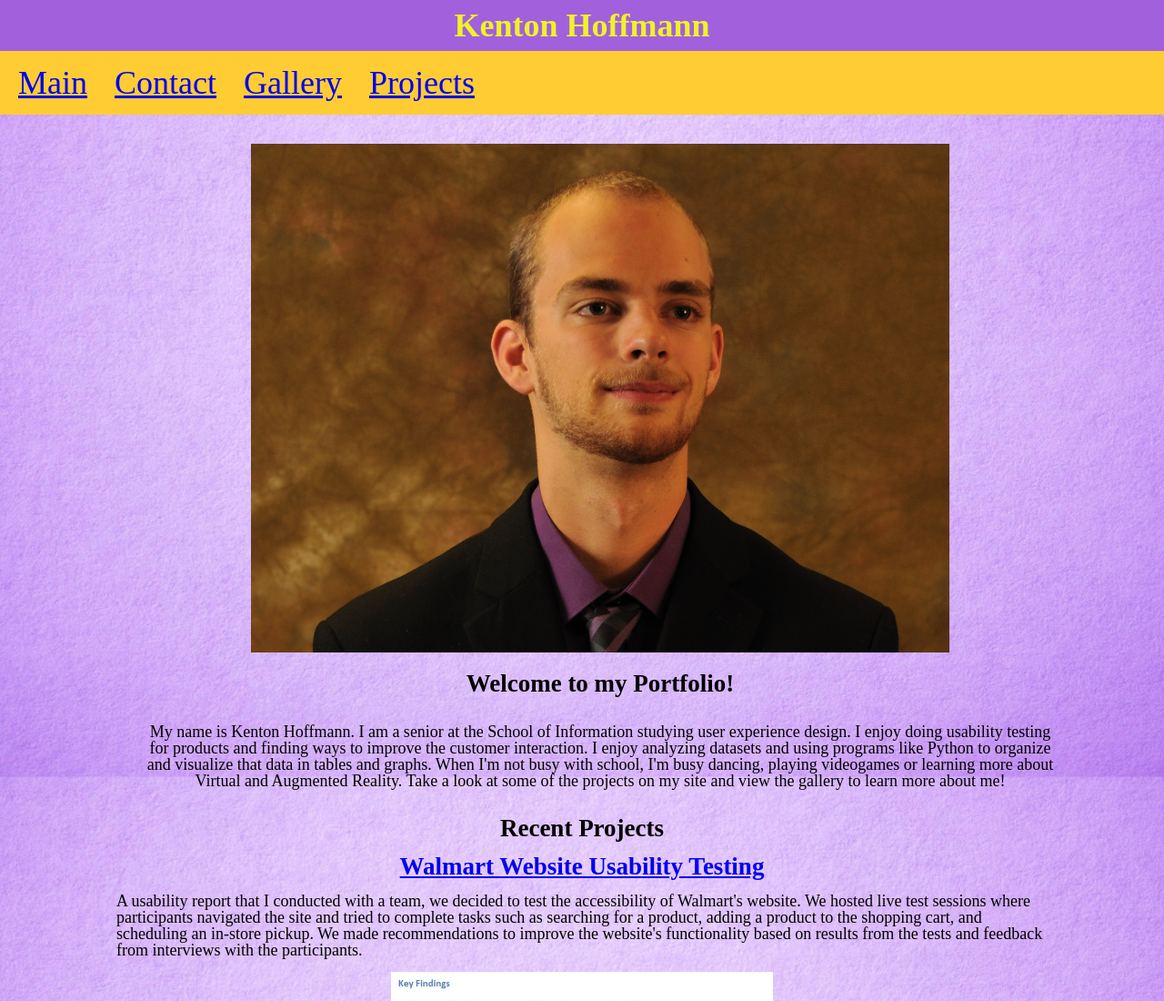
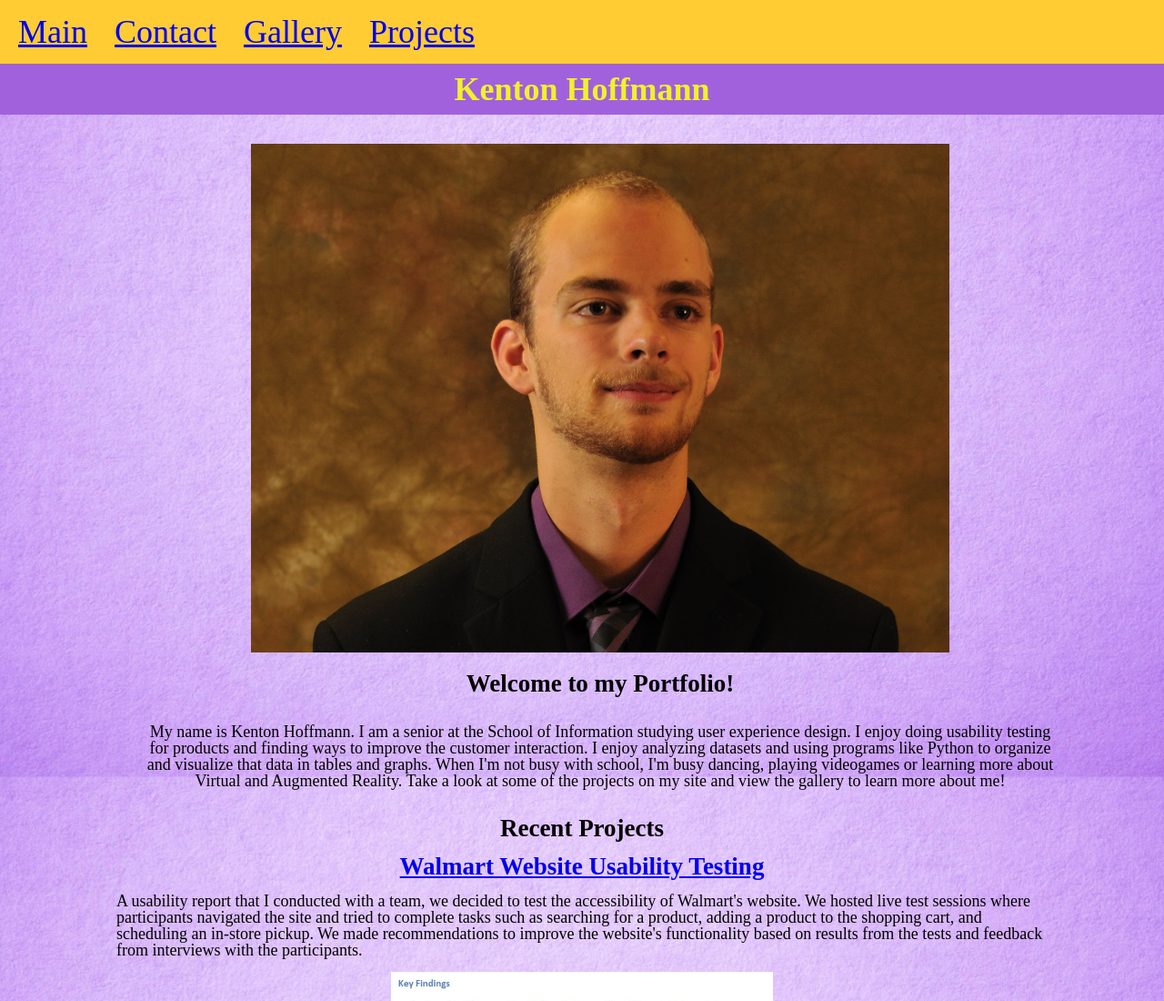
Before and after one commit to Kentonhoff/portfolio, a plain HTML site: page index.html in a window 1280 px wide. Shown: the top 1100 px of the page at 91% size. Drawn offline with Linux system fonts and the light colour scheme.

Commit message:
Fixed Skipped to main

```diff
--- a/index.html
+++ b/index.html
@@ -8,9 +8,6 @@
     <title>Kenton Hoffmann's Portfolio: Main</title>
   </head>
   <body>
-    <header>
-      <h1>Kenton Hoffmann</h1>
-    </header>
     <div class="skip"><a href="#main">Skip to Main Content</a></div>
     <div class="nav">
       <nav class= "navbar">
@@ -22,6 +19,11 @@
        </ul>
       </nav>
     </div>
+    <main>
+    <header id="main">
+      <h1>Kenton Hoffmann</h1>
+    </header>
+    </main>
       <div class="main-grid">
         <div class="main-grid-image">
             <img src="images/kenton_hoffmann.jpg" alt="Photo of Kenton."/>
@@ -59,6 +61,5 @@
       <footer>
             <h1>&copy; Kenton Hoffmann - User Experience Design and Data Analysis 2019</h1>
       </footer>
-
       </body>
     </html>
```
Also changed, not shown: contact.html (+5 -3 lines), gallery.html (+5 -3 lines), projects.html (+5 -3 lines).
